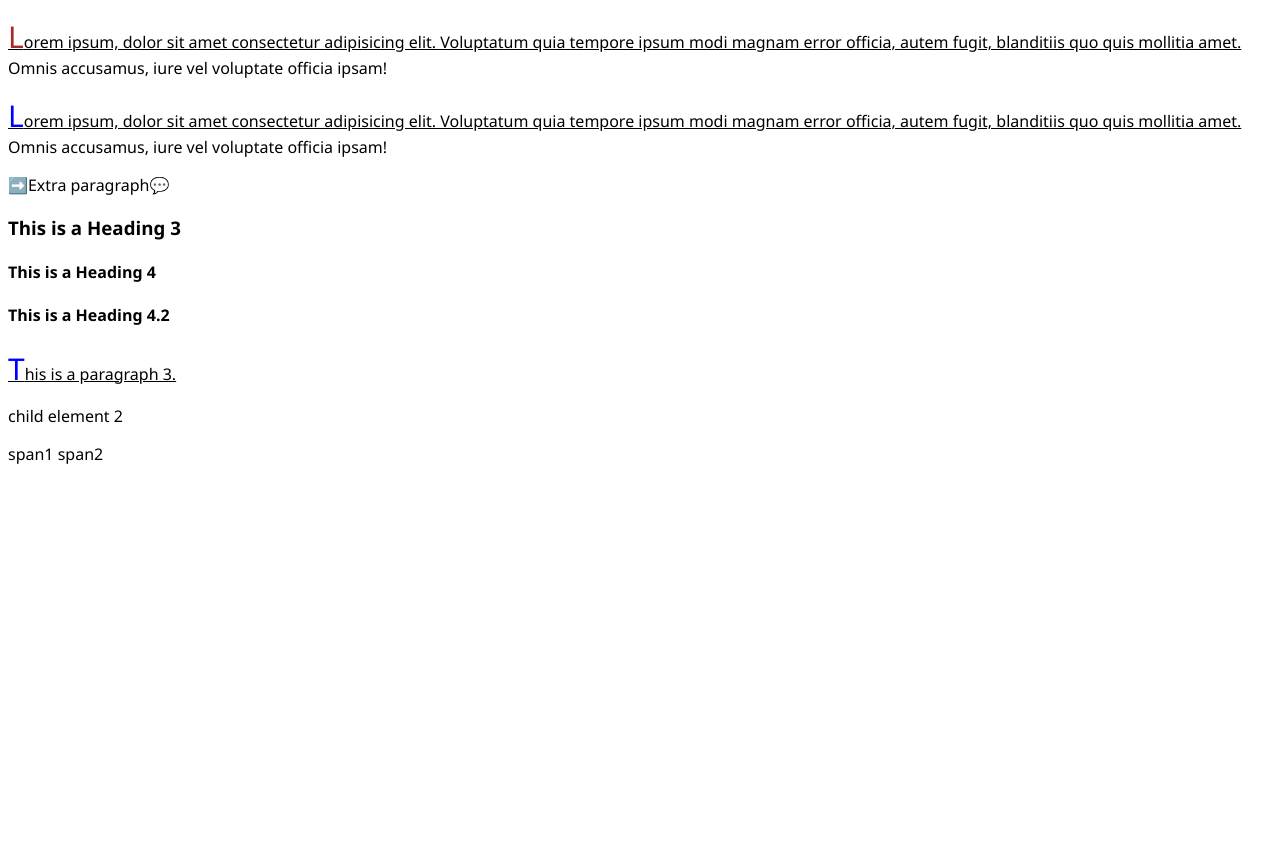
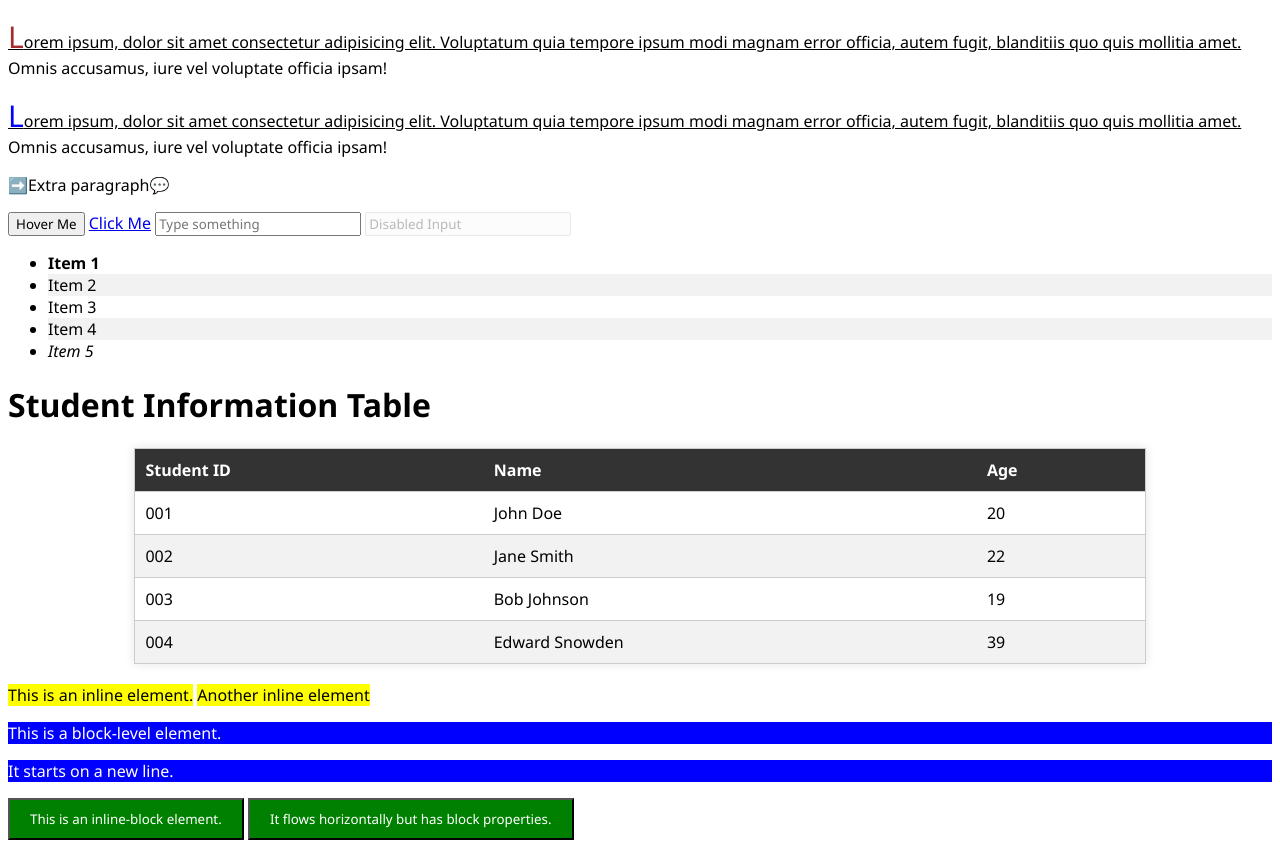
Before and after one commit to lamdan0901/css3, a plain HTML site: page index.html in a window 1280 px wide. Before the commit the page ends 800 px from the top, so only its background shows below. Drawn offline with Linux system fonts and the light colour scheme.

```diff
--- a/index.html
+++ b/index.html
@@ -10,7 +10,7 @@
 </head>
 
 <body>
-  <!-- CSS Pseudo-elements -->
+  <!-- TODO: CSS Pseudo-elements -->
 
   <!-- Pseudo-elements are like "virtual" elements in CSS
     that allow you to style specific parts of an element, without having to add extra HTML. -->
@@ -22,6 +22,8 @@
 
   <!-- Some examples: ::before, ::after, ::first-letter, ::first-line, ::selection ...  -->
 
+  <!-- Ref link: https://www.w3schools.com/css/css_pseudo_elements.asp -->
+
   <p id="first-p" class="paragraph">Lorem ipsum, dolor sit amet consectetur adipisicing elit. Voluptatum quia tempore
     ipsum modi magnam error officia,
     autem fugit, blanditiis quo quis mollitia amet. Omnis accusamus, iure vel voluptate officia ipsam!</p>
@@ -32,18 +34,115 @@
 
   <p class="extra-p">Extra paragraph</p>
 
-  <div>
-    <h3>This is a Heading 3</h3>
-    <h4>This is a Heading 4</h4>
-    <h4>This is a Heading 4.2</h4>
+  <!-- TODO: CSS Pseudo-classes -->
 
-    <p class="paragraph">This is a paragraph 3.</p>
-    <section>
-      <p>child element 2</p>
-      <span>span1</span>
-      <span>span2</span>
-    </section>
-  </div>
+  <!-- Pseudo-classes in CSS are used to define a special state or condition of an HTML element
+    that cannot be targeted using just the element's name or class alone.
+    They allow you to style elements based on user interactions, element attributes, and other criteria -->
+
+  <!-- Some examples: :hover, :active, :focus, :nth-child() first-child, :last-child, :disabled ... -->
+
+  <!-- Ref link: https://www.w3schools.com/css/css_pseudo_classes.asp -->
+
+  <button>Hover Me</button>
+
+  <a href="#">Click Me</a>
+
+  <input type="text" placeholder="Type something">
+  <input type="text" placeholder="Disabled Input" disabled>
+
+  <ul>
+    <li>Item 1</li>
+    <li>Item 2</li>
+    <li>Item 3</li>
+    <li>Item 4</li>
+    <li>Item 5</li>
+  </ul>
+
+  <!-- TODO: HTML Table  -->
+
+  <!-- <table>: Defines the start of a table. Tables are used to display data in rows and columns.
+
+    <thead>: Represents the table header section, which contains column headers.
+
+    <tr>: Stands for "table row" and is used to define a row within the table.
+
+    <th>: Represents a table header cell, which contains column headings or labels. They are typically bold and centered by default.
+
+    <tbody>: Represents the table body section, which contains the main data rows.
+
+    <td>: Represents a table data cell, which contains the actual data within the table. These cells are typically left-aligned by default. -->
+
+  <!-- Ref link: https://www.w3schools.com/html/html_tables.asp -->
+
+  <h1>Student Information Table</h1>
+  <table>
+    <thead>
+      <tr>
+        <th>Student ID</th>
+        <th>Name</th>
+        <th>Age</th>
+      </tr>
+    </thead>
+    <tbody>
+      <tr>
+        <td>001</td>
+        <td>John Doe</td>
+        <td>20</td>
+      </tr>
+      <tr>
+        <td>002</td>
+        <td>Jane Smith</td>
+        <td>22</td>
+      </tr>
+      <tr>
+        <td>003</td>
+        <td>Bob Johnson</td>
+        <td>19</td>
+      </tr>
+      <tr>
+        <td>004</td>
+        <td>Edward Snowden</td>
+        <td>39</td>
+      </tr>
+    </tbody>
+  </table>
+
+  <!-- TODO: CSS Display props  -->
+
+  <!--
+    display: inline elements flow inline with text and don't create line breaks.
+      Can set width, height. Only set margin, padding left and right.
+      Examples include <a>, <span>, and <em> tags.
+
+    display: block elements create a block-level container that takes up the full width available and starts on a new line.
+      Can set width, height, padding, margin.
+      Examples include <div>, <p>, and <h1> tags.
+
+    display: inline-block elements flow inline but can have block-level properties like width and height.
+     It is a hybrid of inline and block elements.
+     Can set width, height, padding, margin.
+     Examples include buttons, images, and some form elements.
+
+    display: none: elements are completely removed from the page's layout and becomes invisible.
+      It doesn't take up any space, and it's as if the element doesn't exist in the document structure.
+      It's often used to hide elements dynamically with JavaScript or to hide content for accessibility purposes.
+
+    These display properties are essential for controlling how elements are laid out on a web page
+  and how they interact with other elements. -->
+
+  <!-- Ref link: https://www.w3schools.com/cssref/pr_class_display.php -->
+
+  <p class="inline-element">This is an <span>inline</span> element.</p>
+  <span>Another inline element</span>
+
+  <p class="block">This is a block-level element.</p>
+  <p class="block">It starts on a new line.</p>
+
+  <button class="my-button">This is an inline-block element.</button>
+  <button class="my-button">It flows horizontally but has block properties.</button>
+  <button class="hidden-element">Hidden</button>
+
 </body>
 
 </html>
--- a/style.css
+++ b/style.css
@@ -1,6 +1,8 @@
 * {
   font-family: 'Segoe UI', Tahoma, sans-serif;
 }
+
+/* CSS Pseudo-elements */
 
 
 #first-p::first-letter {
@@ -28,3 +30,94 @@
 .extra-p::after {
   content: '💬';
 }
+
+/* CSS Pseudo-classes */
+
+button:hover {
+  background-color: #ff0000;
+  color: #ffffff;
+}
+
+a:active {
+  text-decoration: underline;
+}
+
+input:focus {
+  border-color: #00a0e3;
+  box-shadow: 0 0 5px #00a0e3;
+}
+
+ul li:nth-child(even) {
+  background-color: #f2f2f2;
+}
+
+ul li:first-child {
+  font-weight: bold;
+}
+
+ul li:last-child {
+  font-style: italic;
+}
+
+input:disabled {
+  opacity: 0.5;
+  pointer-events: none;
+}
+
+/* HTML Table  */
+
+table {
+  width: 80%;
+  border-collapse: collapse;
+  margin: 20px auto;
+  background-color: #fff;
+  box-shadow: 0 0 10px rgba(0, 0, 0, 0.1);
+}
+
+th, td {
+  padding: 10px;
+  text-align: left;
+}
+
+th {
+  background-color: #333;
+  color: #fff;
+}
+
+tr {
+  border: 1px solid #ccc;
+}
+
+tr:nth-child(even) {
+  background-color: #f2f2f2;
+}
+
+tr:hover {
+  background-color: #ffc107;
+  cursor: pointer;
+}
+
+/* CSS Display props */
+
+.inline-element,
+span {
+  display: inline;
+  background-color: yellow;
+}
+
+.block {
+  display: block;
+  background-color: blue;
+  color: white;
+}
+
+button.my-button {
+  display: inline-block;
+  background-color: green;
+  color: white;
+  padding: 10px 20px;
+}
+
+.hidden-element {
+  display: none;
+}
```
